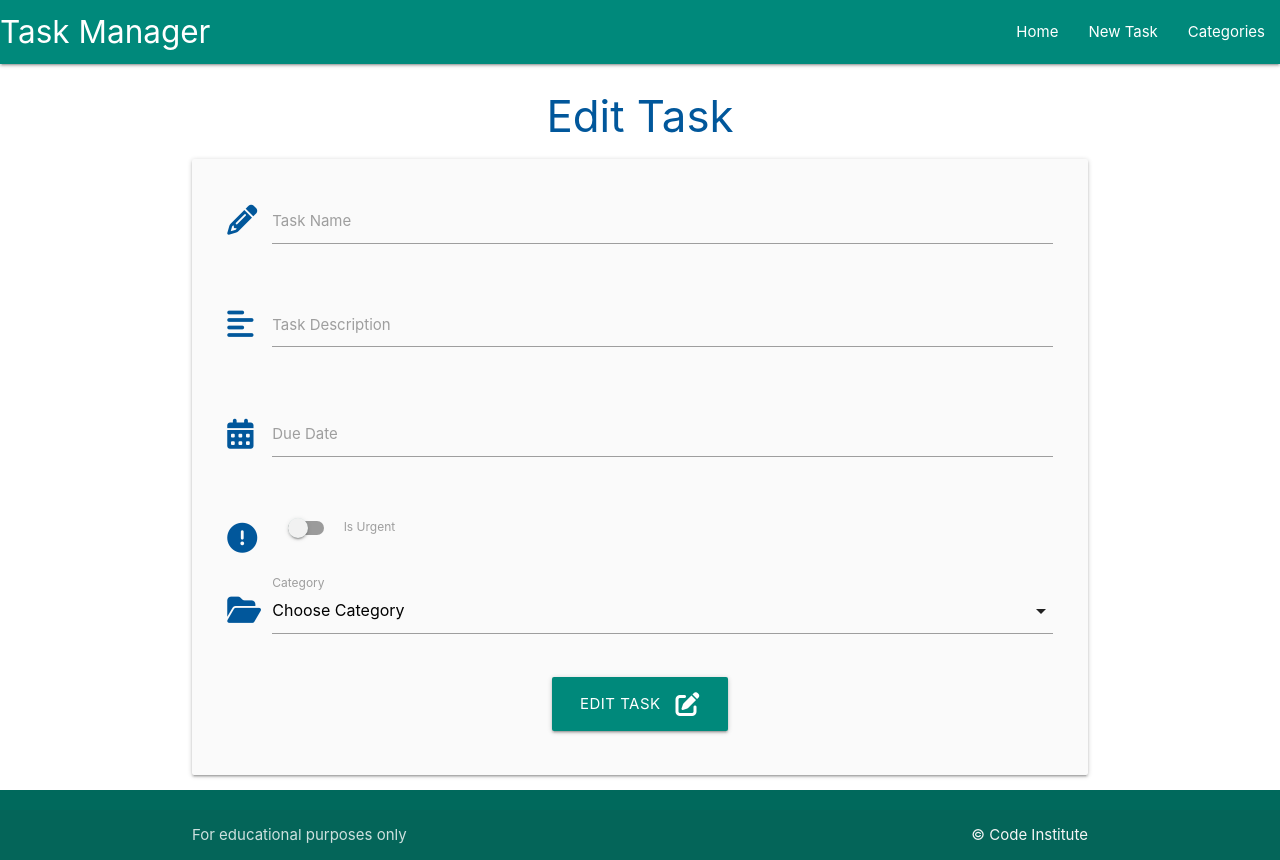
After one commit to kash-dotcom/task-manager, a Flask app: template taskmanager/templates/edit_task.html in a window 1280 px wide. The commit adds this page. Run offline with Flask 3, Linux system fonts and the light colour scheme; the template is opened without the code that fills it, so the values that code supplies are empty.

Commit message:
Add function to edit tasks

```diff
--- a/taskmanager/static/js/script.js
+++ b/taskmanager/static/js/script.js
@@ -13,4 +13,8 @@ document.addEventListener("DOMContentLoaded", function() {
   // select initialization
     let selects = document.querySelectorAll('select');
     M.FormSelect.init(selects);
+
+    // task_list initialization
+    let task_list = document.querySelectorAll('.collapsible');
+    M.Collapsible.init(task_list);
 });
--- /dev/null
+++ b/taskmanager/templates/edit_task.html
@@ -0,0 +1,80 @@
+{% extends "base.html" %}
+{% block content %}
+
+<h3 class="light-blue-text text-darken-4 center-align">Edit Task</h3>
+
+<div class="row card-panel grey lighten-5">
+    <form class="col s12" method="POST" action="{{ url_for('edit_task', task_id=task.id) }}">
+        <!-- task name -->
+        <div class="row">
+            <div class="input-field col s12">
+                <i class="fas fa-pencil-alt prefix light-blue-text text-darken-4"></i>
+                <input id="task_name" name="task_name" value="{{ task.task_name }}" minlength="5" maxlength="50" type="text" class="validate" required>
+                <label for="task_name">Task Name</label>
+            </div>
+        </div>
+        <!-- task description -->
+        <div class="row">
+            <div class="input-field col s12">
+                <i class="fas fa-align-left prefix light-blue-text text-darken-4"></i>
+                <textarea id="task_description" name="task_description" minlength="5" maxlength="200"
+                    type="text" class="materialize-textarea validate" required>
+                    {{- task.task_description -}}
+                </textarea>
+                <label for="task_description">Task Description</label>
+            </div>
+        </div>
+        <!-- Due Date -->
+        <div class="row">
+            <div class="input-field col s12">
+                <i class="fas fa-calendar-alt prefix light-blue-text text-darken-4"></i>
+                <input id="due_date" name="due_date" value="{{ task.due_date.strftime('%d %B %Y') }}"type="text" class="datepicker validate" required>
+                <label for="due_date">Due Date</label>
+            </div>
+        </div>
+        <!-- is_urgent -->
+        <div class="row">
+            <div class="input-field col s12">
+                <div class="switch">
+                    <i class="fas fa-exclamation-circle prefix light-blue-text text-darken-4"></i>
+                    <label for="is_urgent">
+                        {% if task.is_urgent == True %}
+                        <input id="is_urgent" name="is_urgent" value="{{ task.is_urgent }}"type="checkbox" checked>
+                        {% else %}
+                        <input id="is_urgent" name="is_urgent" value="{{ task.is_urgent }}"type="checkbox">
+                        {% endif %}
+                        <span class="lever"></span>
+                        Is Urgent
+                    </label>
+                </div>
+            </div>
+        </div>
+        <!-- category_id-->
+        <div class="row">
+            <div class="input-field col s12">
+                <i class="fas fa-folder-open prefix light-blue-text text-darken-4"></i>
+                <select id="category_id" name="category_id" class="validate" required>
+                    <option value="" disabled>Choose Category</option>
+                    {% for category in categories %}
+                        {% if category == task.category %}
+                        <option value="{{ category.id }}">{{ category.category_name }}</option>
+                        {% else %}
+                        <option value="{{ category.id }}">{{ category.category_name }}</option>
+                        {% endif %}
+                    {% endfor %}
+                </select>
+                <label for="category_id">Category</label>
+            </div>
+        </div>
+        <!-- submit button -->
+        <div class="row">
+            <div class="col s12 center-align">
+                <button type="submit" class="btn-large teal darken-1">
+                    Edit Task <i class="fas fa-edit right"></i>
+                </button>
+            </div>
+        </div>
+    </form>
+</div>
+
+{% endblock %}
```
Also changed, not shown: taskmanager/routes.py (+18 -3 lines), taskmanager/templates/tasks.html (+24 -0 lines).
